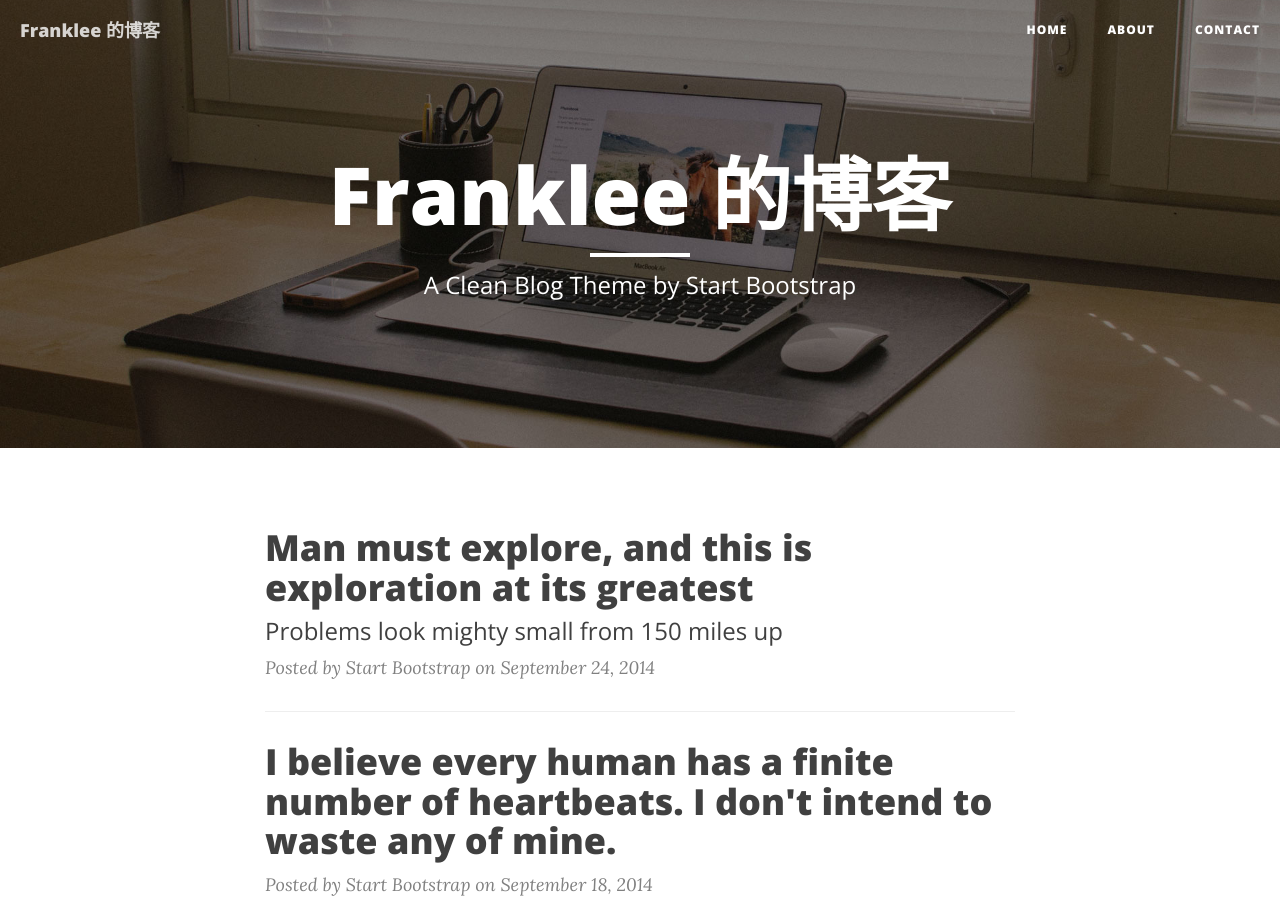
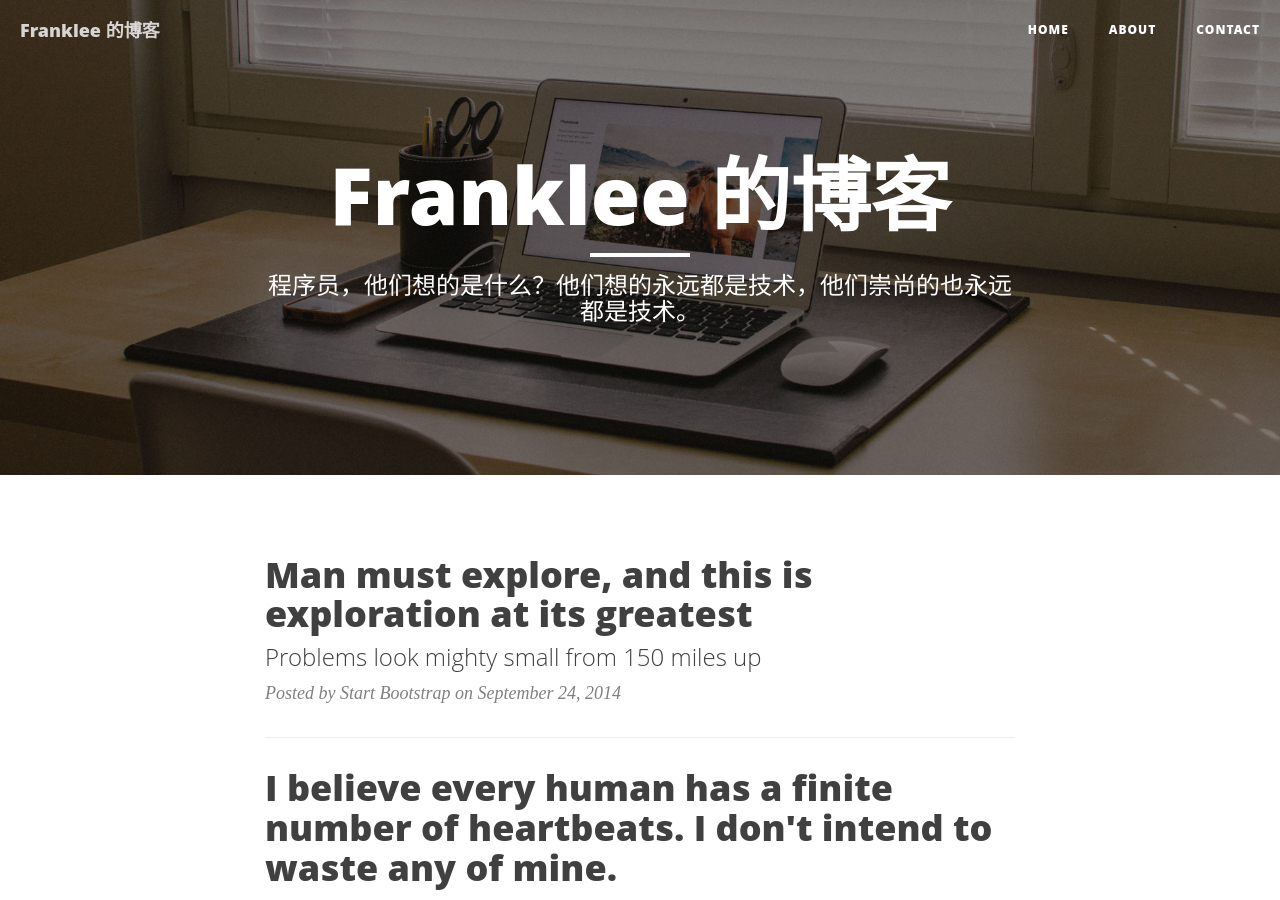
Before and after one commit to FrankLee33/franklee33.github.io, a Jekyll site: the page built from index.html, in a window 1280 px wide and 900 px high. Built offline with Jekyll 4.4.1, drawn with Linux system fonts in a browser that asks for light colours; nearby versions of some CDN libraries; some web fonts are replaced; the list of posts is cut into pages by our own code.

Commit message:
update page layout

```diff
--- a/_includes/head.html
+++ b/_includes/head.html
@@ -20,8 +20,8 @@
 
     <!-- Custom Fonts -->
     <link href="//maxcdn.bootstrapcdn.com/font-awesome/4.3.0/css/font-awesome.min.css" rel="stylesheet" type="text/css">
-    <link href='//fonts.googleapis.com/css?family=Lora:400,700,400italic,700italic' rel='stylesheet' type='text/css'>
-    <link href='//fonts.googleapis.com/css?family=Open+Sans:300italic,400italic,600italic,700italic,800italic,400,300,600,700,800' rel='stylesheet' type='text/css'>
+    <link href='//fonts.useso.com/css?family=Lora:400,700,400italic,700italic' rel='stylesheet' type='text/css'>
+    <link href='//fonts.useso.com/css?family=Open+Sans:300italic,400italic,600italic,700italic,800italic,400,300,600,700,800' rel='stylesheet' type='text/css'>
 
     <!-- HTML5 Shim and Respond.js IE8 support of HTML5 elements and media queries -->
     <!-- WARNING: Respond.js doesn't work if you view the page via file:// -->
--- a/_layouts/default.html
+++ b/_layouts/default.html
@@ -1,5 +1,5 @@
 <!DOCTYPE html>
-<html lang="en">
+<html lang="zh－cn">
 
 {% include head.html %}
 
--- a/index.html
+++ b/index.html
@@ -1,6 +1,6 @@
 ---
 layout: page
-description: "A Clean Blog Theme by Start Bootstrap"
+description: "程序员，他们想的是什么？他们想的永远都是技术，他们崇尚的也永远都是技术。"
 ---
 
 {% for post in paginator.posts %}
```
